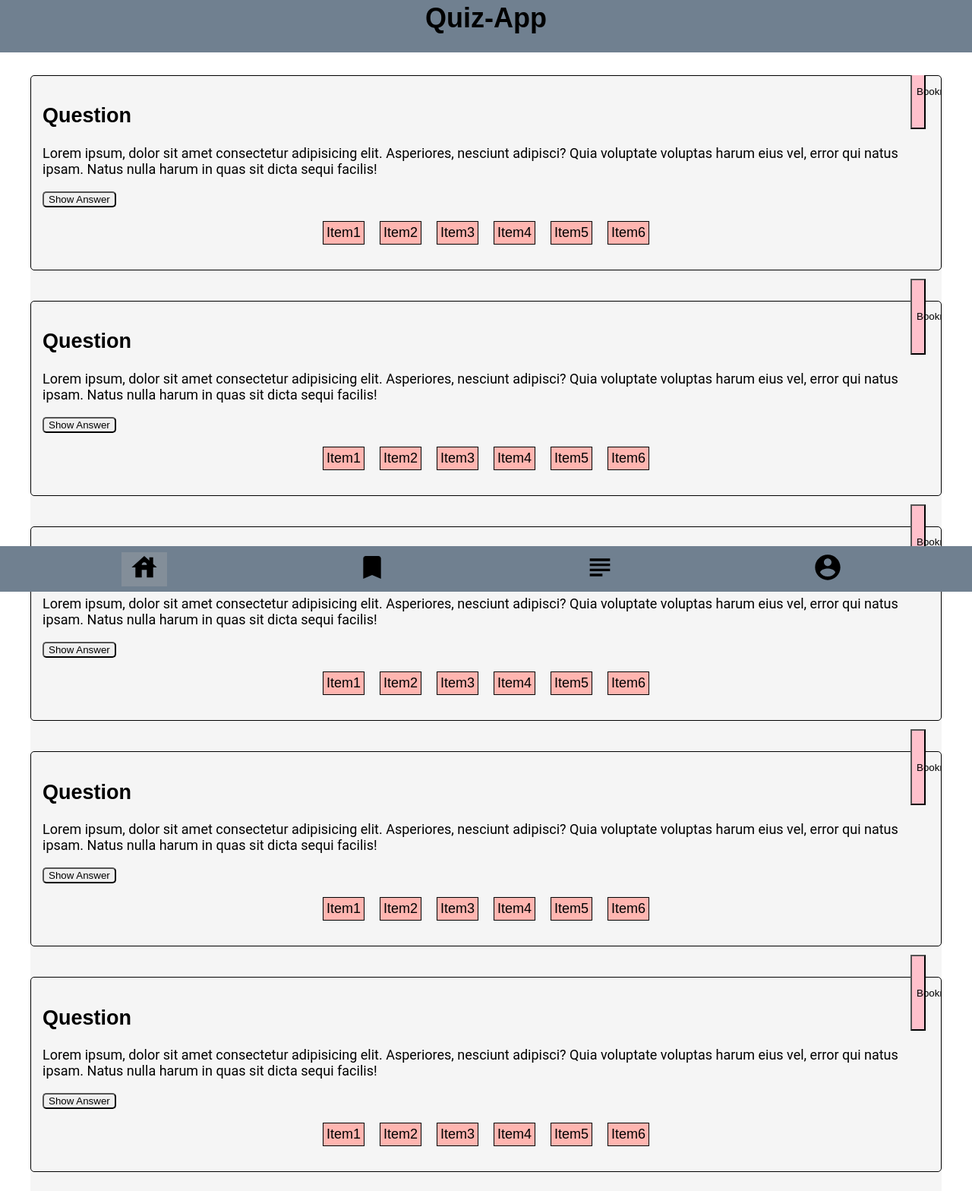
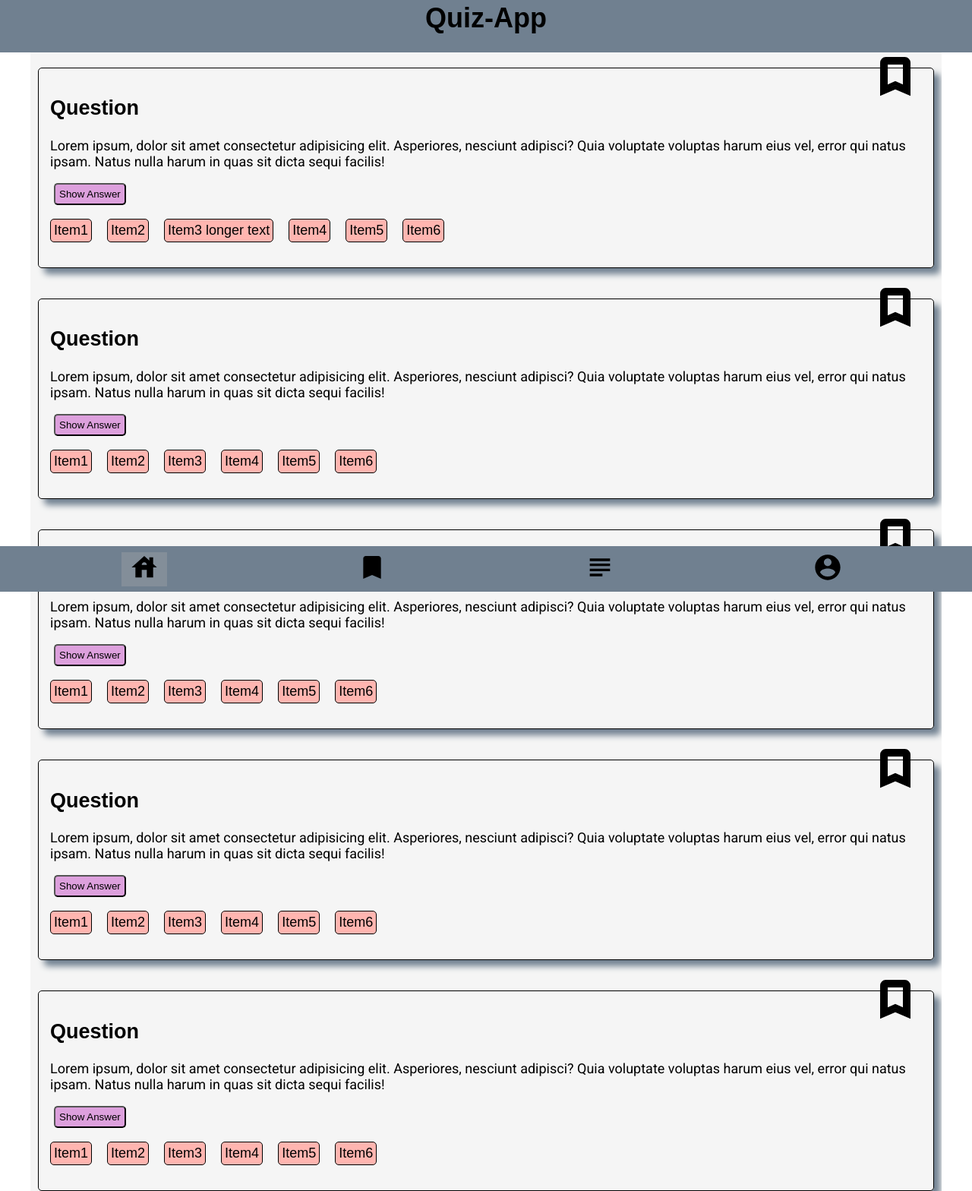
Before and after one commit to annaleaschroeder/quiz-appp, a website: page index.html in a window 1280 px wide. Shown: the part 21-1589 px from the top of the page at 76% size. Drawn offline with Linux system fonts and the light colour scheme.

Commit message:
Fix bookmark, add input fields

```diff
--- a/index.html
+++ b/index.html
@@ -4,6 +4,10 @@
     <meta charset="UTF-8" />
     <meta name="viewport" content="width=device-width, initial-scale=1.0" />
     <link rel="stylesheet" href="styles.css" />
+    <link
+      href="https://fonts.googleapis.com/css2?family=Roboto&family=Roboto+Slab:wght@700&display=swap"
+      rel="stylesheet"
+    />
     <title>quizz-app</title>
   </head>
 
@@ -14,7 +18,54 @@
 
     <main class="main">
       <section class="card radius-5">
-        <button class="card__bookmark card__button--active">Bookmark</button>
+        <svg
+          class="card__bookmark card__bookmark--active"
+          xmlns="http://www.w3.org/2000/svg"
+          height="24"
+          viewBox="0 0 24 24"
+          width="24"
+          fill="none"
+          stroke="currentcolor"
+          stroke-width="2"
+        >
+          <path
+            d="M17 3H7c-1.1 0-1.99.9-1.99 2L5 21l7-3 7 3V5c0-1.1-.9-2-2-2zm0 15l-5-2.18L7 18V5h10v13z"
+          />
+        </svg>
+        <h2 class="card__question">Question</h2>
+        <p class="card__text">
+          Lorem ipsum, dolor sit amet consectetur adipisicing elit. Asperiores,
+          nesciunt adipisci? Quia voluptate voluptas harum eius vel, error qui
+          natus ipsam. Natus nulla harum in quas sit dicta sequi facilis!
+        </p>
+        <button class="card_button card__button--answer radius-5">
+          Show Answer
+        </button>
+        <ul class="card__tags">
+          <li class="card__tag">Item1</li>
+          <li class="card__tag">Item2</li>
+          <li class="card__tag">Item3 longer text</li>
+          <li class="card__tag">Item4</li>
+          <li class="card__tag">Item5</li>
+          <li class="card__tag">Item6</li>
+        </ul>
+      </section>
+
+      <section class="card radius-5">
+        <svg
+          class="card__bookmark card__bookmark--active"
+          xmlns="http://www.w3.org/2000/svg"
+          height="24"
+          viewBox="0 0 24 24"
+          width="24"
+          fill="none"
+          stroke="currentcolor"
+          stroke-width="2"
+        >
+          <path
+            d="M17 3H7c-1.1 0-1.99.9-1.99 2L5 21l7-3 7 3V5c0-1.1-.9-2-2-2zm0 15l-5-2.18L7 18V5h10v13z"
+          />
+        </svg>
         <h2 class="card__question">Question</h2>
         <p class="card__text">
           Lorem ipsum, dolor sit amet consectetur adipisicing elit. Asperiores,
@@ -35,7 +86,20 @@
       </section>
 
       <section class="card radius-5">
-        <button class="card__bookmark card__button--active">Bookmark</button>
+        <svg
+          class="card__bookmark card__bookmark--active"
+          xmlns="http://www.w3.org/2000/svg"
+          height="24"
+          viewBox="0 0 24 24"
+          width="24"
+          fill="none"
+          stroke="currentcolor"
+          stroke-width="2"
+        >
+          <path
+            d="M17 3H7c-1.1 0-1.99.9-1.99 2L5 21l7-3 7 3V5c0-1.1-.9-2-2-2zm0 15l-5-2.18L7 18V5h10v13z"
+          />
+        </svg>
         <h2 class="card__question">Question</h2>
         <p class="card__text">
           Lorem ipsum, dolor sit amet consectetur adipisicing elit. Asperiores,
@@ -56,7 +120,20 @@
       </section>
 
       <section class="card radius-5">
-        <button class="card__bookmark card__button--active">Bookmark</button>
+        <svg
+          class="card__bookmark card__bookmark--active"
+          xmlns="http://www.w3.org/2000/svg"
+          height="24"
+          viewBox="0 0 24 24"
+          width="24"
+          fill="none"
+          stroke="currentcolor"
+          stroke-width="2"
+        >
+          <path
+            d="M17 3H7c-1.1 0-1.99.9-1.99 2L5 21l7-3 7 3V5c0-1.1-.9-2-2-2zm0 15l-5-2.18L7 18V5h10v13z"
+          />
+        </svg>
         <h2 class="card__question">Question</h2>
         <p class="card__text">
           Lorem ipsum, dolor sit amet consectetur adipisicing elit. Asperiores,
@@ -77,35 +154,27 @@
       </section>
 
       <section class="card radius-5">
-        <button class="card__bookmark card__button--active">Bookmark</button>
+        <svg
+          class="card__bookmark card__bookmark--active"
+          xmlns="http://www.w3.org/2000/svg"
+          height="24"
+          viewBox="0 0 24 24"
+          width="24"
+          fill="none"
+          stroke="currentcolor"
+          stroke-width="2"
+        >
+          <path
+            d="M17 3H7c-1.1 0-1.99.9-1.99 2L5 21l7-3 7 3V5c0-1.1-.9-2-2-2zm0 15l-5-2.18L7 18V5h10v13z"
+          />
+        </svg>
         <h2 class="card__question">Question</h2>
         <p class="card__text">
           Lorem ipsum, dolor sit amet consectetur adipisicing elit. Asperiores,
           nesciunt adipisci? Quia voluptate voluptas harum eius vel, error qui
           natus ipsam. Natus nulla harum in quas sit dicta sequi facilis!
         </p>
-        <button class="card_button card__button--answer radius-5">
-          Show Answer
-        </button>
-        <ul class="card__tags">
-          <li class="card__tag">Item1</li>
-          <li class="card__tag">Item2</li>
-          <li class="card__tag">Item3</li>
-          <li class="card__tag">Item4</li>
-          <li class="card__tag">Item5</li>
-          <li class="card__tag">Item6</li>
-        </ul>
-      </section>
-
-      <section class="card radius-5">
-        <button class="card__bookmark card__button--active">Bookmark</button>
-        <h2 class="card__question">Question</h2>
-        <p class="card__text">
-          Lorem ipsum, dolor sit amet consectetur adipisicing elit. Asperiores,
-          nesciunt adipisci? Quia voluptate voluptas harum eius vel, error qui
-          natus ipsam. Natus nulla harum in quas sit dicta sequi facilis!
-        </p>
-        <button class="card_button card__button--answer radius-5">
+        <button class="radius-5">
           Show Answer
         </button>
         <ul class="card__tags">
--- a/scss/_base.scss
+++ b/scss/_base.scss
@@ -2,11 +2,11 @@
   box-sizing: border-box;
 }
 
-.body {
+body {
   grid-template-rows: 80px auto 60px;
-  margin: 0;
   font-family: sans-serif;
   font-size: 112.5%;
+  margin: 0;
   background-color: white;
 }
 .header {
@@ -20,7 +20,7 @@
 }
 
 .main {
-  margin: 120px 40px 40px 40px;
+  margin: 80px 40px 40px 40px;
   overflow: scroll;
   background-color: whitesmoke;
 }
--- a/scss/_button.scss
+++ b/scss/_button.scss
@@ -1,3 +1,12 @@
 .footer__navbar .current {
   background-color: hsla(231, 0%, 67%, 0.33);
 }
+
+button {
+  display: block;
+  justify-content: center;
+  background-color: plum;
+  padding: 5px;
+  margin: 5px;
+  text-align: center;
+}
--- a/scss/_card.scss
+++ b/scss/_card.scss
@@ -2,11 +2,14 @@
   position: relative;
   border: 1px solid black;
   min-height: 100px;
-  min-width: 120px;
+  min-width: 200px;
   border-radius: 5px;
-  box-shadow: 8px;
+  box-shadow: 8px 8px 8px slategray;
   padding: 15px;
+  margin-top: 30px;
   margin-bottom: 40px;
+  margin-left: 10px;
+  margin-right: 10px;
 
   &__question {
     font-family: 'Quattrocento Sans', sans-serif;
@@ -14,42 +17,42 @@
 
   &__bookmark {
     position: absolute;
-    top: -30px;
+    min-width: 60px;
+    min-height: auto;
+    top: -40px;
     right: 20px;
     height: 100px;
     width: 20px;
-    background-color: pink;
     cursor: pointer;
+    z-index: 50;
+    background-color: transparent;
+  }
+
+  &__bookmark--aktive {
+    color: black;
+    fill: black;
   }
 
   &__text {
     font-family: 'Roboto', sans-serif;
   }
 
-  &__button {
-    font-size: 120%;
-    background-color: grey;
-    padding: 5px;
-    margin: 5px;
-    text-align: center;
-  }
-  &__button:hover {
-    background-color: crimson;
-  }
-
   &__tags {
     display: flex;
+    flex-direction: start;
     flex-wrap: wrap;
-    justify-content: center;
+    justify-content: sprace evenly;
     gap: 20px;
     padding: 0;
   }
 
   &__tag {
     list-style: none;
-    font-size: 0, 8em;
+    display: flex;
+    font-size: 0 8em;
     padding: 4px;
     border: 1px solid black;
     background-color: #ffb5b0;
+    border-radius: 5px;
   }
 }
--- a/scss/_footer.scss
+++ b/scss/_footer.scss
@@ -6,6 +6,7 @@
   bottom: 0;
   background-color: slategray;
   padding: 0 40px;
+  z-index: 100;
 
   &__navbar {
     display: flex;
--- /dev/null
+++ b/scss/_form.scss
@@ -0,0 +1,26 @@
+.create-box {
+  background: rgb(255, 134, 90);
+  background: linear-gradient(
+    45deg,
+    rgba(255, 134, 90, 1) 0%,
+    rgba(255, 154, 114, 1) 100%
+  );
+  padding: 30px 40px 30px 40px;
+  margin: 20px 20px 0px 20px;
+  border-radius: 30px;
+  box-shadow: 4px 4px 4px 1px rgba(0, 0, 0, 0.2);
+
+  &__headline {
+    margin: 0;
+  }
+
+  &__textarea {
+    font-family: 'Roboto', sans-serif;
+    color: #022a58;
+    border: none;
+    outline: none;
+    background-color: rgba(254, 254, 254, 0.5);
+    padding: 8px;
+    resize: none;
+  }
+}
```
Also changed, not shown: create.html (+28 -35 lines), images/bookmark-black.svg (added), images/bookmark-white.svg (added), images/home-black.svg (added), images/home-white.svg (added), images/pen-black.svg (added), images/pen-white.svg (added), images/profile-black.svg (added), images/profile-white.svg (added), styles.css.
